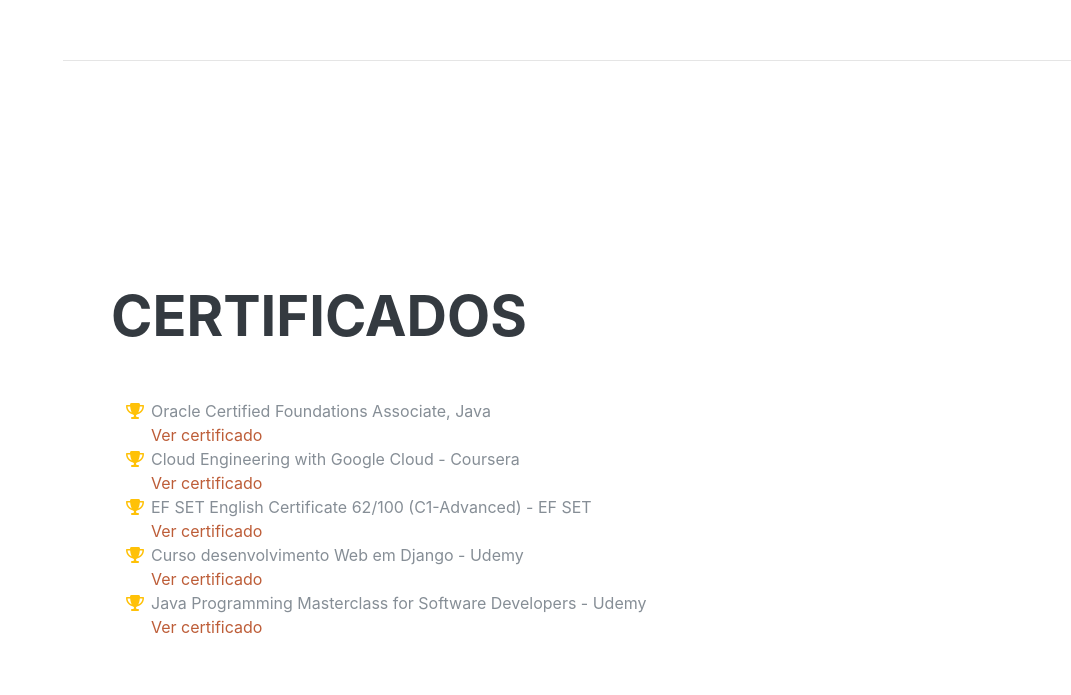
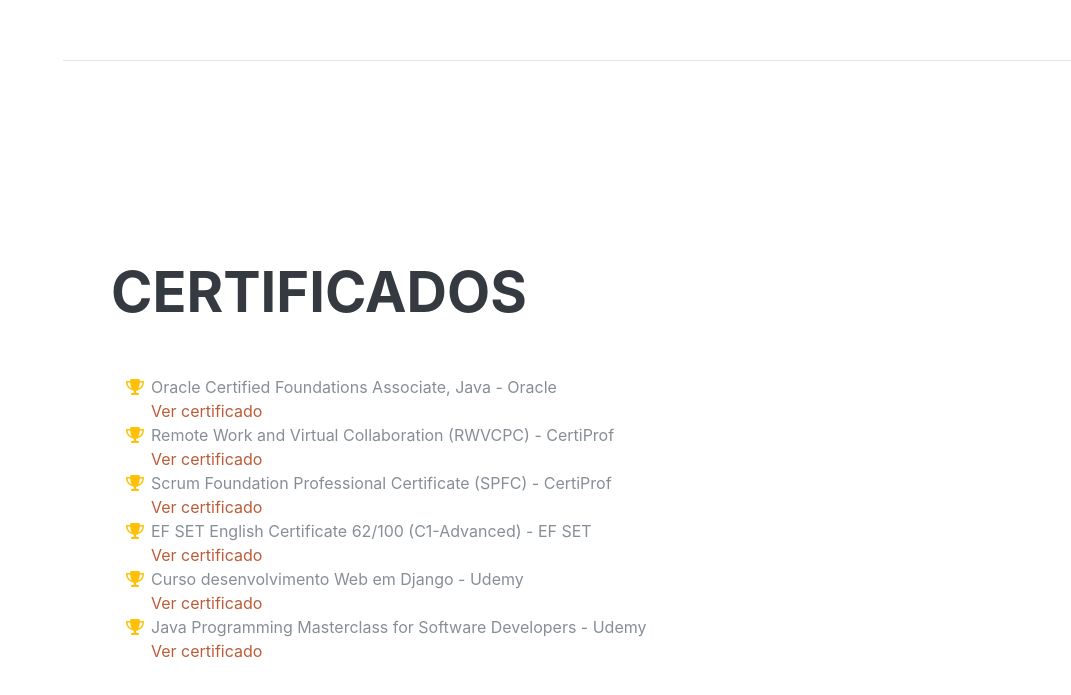
Before and after one commit to NatanNMB15/natannmb15.github.io, a React (Create React App) app: page / in a window 1280 px wide. Shown: the part 3944-4639 px from the top of the page, without its empty margins (209-1280 px from the left). Built offline with nearby package versions, Linux system fonts and the light colour scheme; a web font is replaced by a local one.

Commit message:
Adicionado certificados CertiProf.

```diff
--- a/src/pages/index/index.js
+++ b/src/pages/index/index.js
@@ -273,7 +273,9 @@ export default function Index() {
             <ul className="fa-ul mb-0">
               <li>
                 <i className="fa-li fa fa-trophy text-warning"></i>
-                <span>Oracle Certified Foundations Associate, Java</span>
+                <span>
+                  Oracle Certified Foundations Associate, Java - Oracle
+                </span>
                 <br />
                 <a
                   href="https://www.credly.com/badges/db7fed0e-58de-4a9b-b455-80addb8165c9?source=linked_in_profile"
@@ -285,10 +287,26 @@ export default function Index() {
               </li>
               <li>
                 <i className="fa-li fa fa-trophy text-warning"></i>
-                <span>Cloud Engineering with Google Cloud - Coursera</span>
+                <span>
+                  Remote Work and Virtual Collaboration (RWVCPC) - CertiProf
+                </span>
                 <br />
                 <a
-                  href="https://coursera.org/verify/professional-cert/HXRYT2XZTL78"
+                  href="https://certificates.easy-lms.com/exam/session/88dc557a-507c-4adf-aa7c-5964656668c9"
+                  target="_blank"
+                  rel="noopener noreferrer nofollow"
+                >
+                  Ver certificado
+                </a>
+              </li>
+              <li>
+                <i className="fa-li fa fa-trophy text-warning"></i>
+                <span>
+                  Scrum Foundation Professional Certificate (SPFC) - CertiProf
+                </span>
+                <br />
+                <a
+                  href="https://certificates.easy-lms.com/exam/session/1280421c-ae02-4722-bd95-827319520dc8"
                   target="_blank"
                   rel="noopener noreferrer nofollow"
                 >
```
